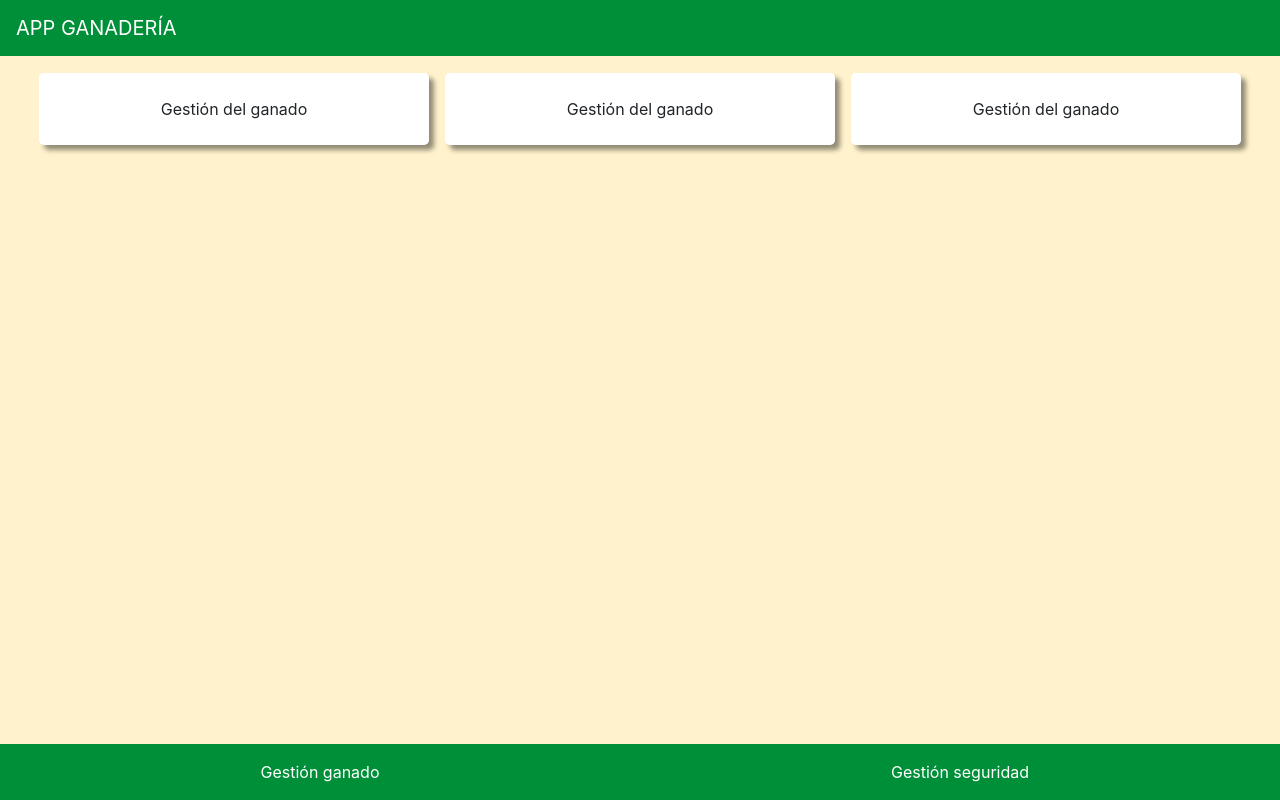
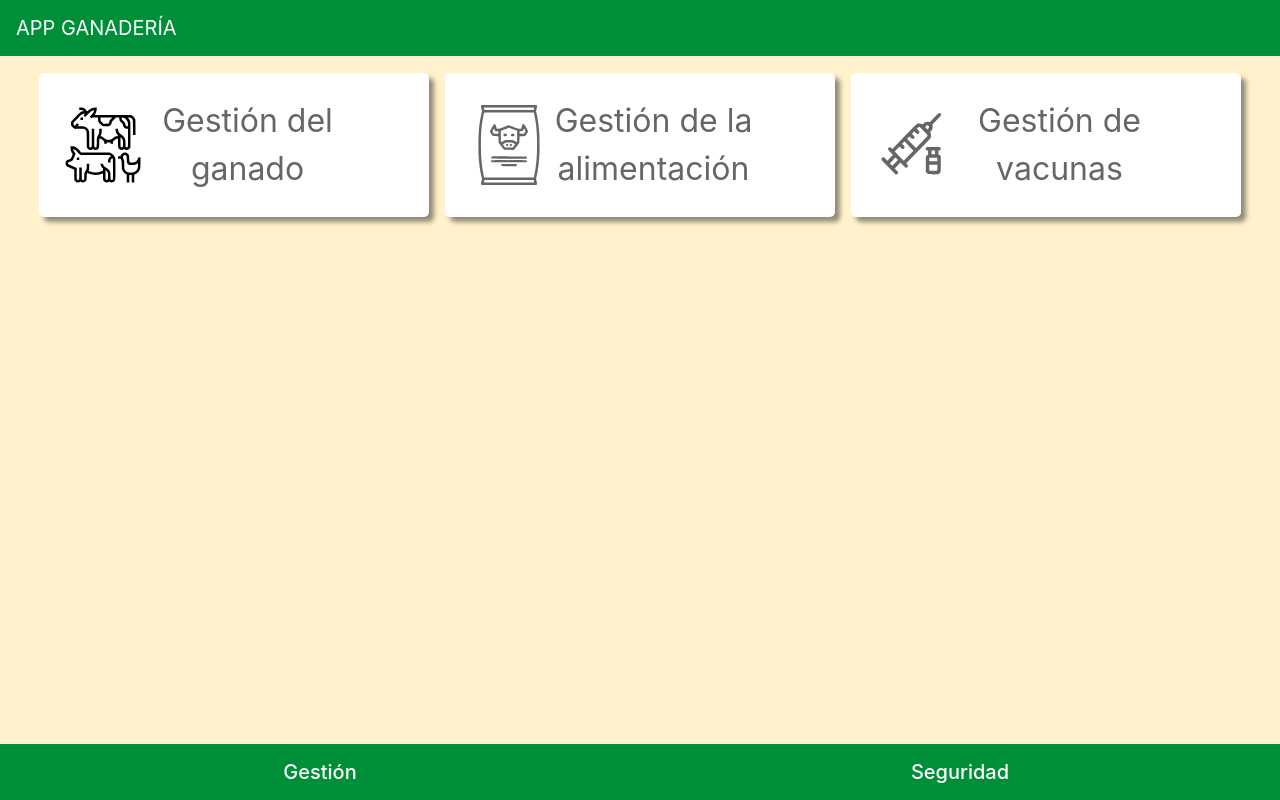
Before and after one commit to Dani-Martin3101/cdi, a plain HTML site: page index.html in a window 1280 px wide. Drawn offline with nearby package versions, Linux system fonts and the light colour scheme.

Commit message:
Imagenes añadidas

```diff
--- a/index.html
+++ b/index.html
@@ -25,20 +25,52 @@
     <main>
         <div class="container-fluid d-flex flex-wrap">
             <div class="col-lg-4 col-sm-6 p-2">
-                <div class="rounded-lg p-4 text-center" style="background-color: white; box-shadow: 5px 5px 5px 0px rgba(0,0,0,0.43);">Gestión del ganado</div>
+                <div class="rounded-lg p-4 text-center container d-flex" style="background-color: white; box-shadow: 5px 5px 5px 0px rgba(0,0,0,0.43);">
+                <div class="col-3 row align-items-center">
+                        <img src="imagenes/ganado.svg" style="width:  5rem">
+                </div>
+                <div class="col-1"></div>
+                <div class="col-8 row align-items-center" style="font-size: 2rem;">
+                    Gestión del ganado
+                </div>
+
+                </div>
             </div>
             <div class="col-lg-4 col-sm-6 p-2">
-                <div class="rounded-lg p-4 text-center" style="background-color: white; box-shadow: 5px 5px 5px 0px rgba(0,0,0,0.43);">Gestión del ganado</div>
+                <div class="rounded-lg p-4 text-center container d-flex" style="background-color: white; box-shadow: 5px 5px 5px 0px rgba(0,0,0,0.43);">
+                <div class="col-3 row align-items-center">
+                        <img src="imagenes/comida%20animal%20gris.svg" style="width:  5rem">
+                </div>
+                <div class="col-1"></div>
+                <div class="col-8 row align-items-center" style="font-size: 2rem">
+                    Gestión de la alimentación
+                </div>
+
+                </div>
             </div>
             <div class="col-lg-4 col-sm-6 p-2">
-                <div class="rounded-lg p-4 text-center" style="background-color: white; box-shadow: 5px 5px 5px 0px rgba(0,0,0,0.43);">Gestión del ganado</div>
+                <div class="rounded-lg p-4 text-center container d-flex" style="background-color: white; box-shadow: 5px 5px 5px 0px rgba(0,0,0,0.43);">
+                <div class="col-3 row align-items-center">
+                        <img src="imagenes/vacuna%20gris.svg" style="width:  5rem">
+                </div>
+                <div class="col-1"></div>
+                <div class="col-8 row align-items-center" style="font-size: 2rem">
+                    Gestión de vacunas
+                </div>
+
+                </div>
             </div>
         </div>
     </main>
-    <footer class="container-fluid fixed-bottom">
-        <div class="row">
-            <div class="col-6 p-3 text-center" style="background-color: #008F39; color: white">Gestión ganado</div>
-            <div class="col-6 p-3 text-center" style="background-color: #008F39; color: white">Gestión seguridad</div>
+    <footer class="container-fluid mb-0 fixed-bottom" >
+        <div class="row mb-0 ">
+            <div class="col-6 h5 p-3 m-0 text-center" style="background-color: #008F39; color: white">
+
+                Gestión
+            </div>
+            <div class="col-6 h5 p-3 m-0 text-center" style="background-color: #008F39; color: white">
+                Seguridad
+            </div>
         </div>
     </footer>
 </body></html>
--- a/style.css
+++ b/style.css
@@ -4,4 +4,5 @@ html {
 body {
     padding-top: 65px;
     padding-bottom: 65px;
+    color: #666666;
 }
```
Also changed, not shown: imagenes/comida animal gris.svg (added), imagenes/ganado.svg (added), imagenes/vacuna gris.svg (added).
